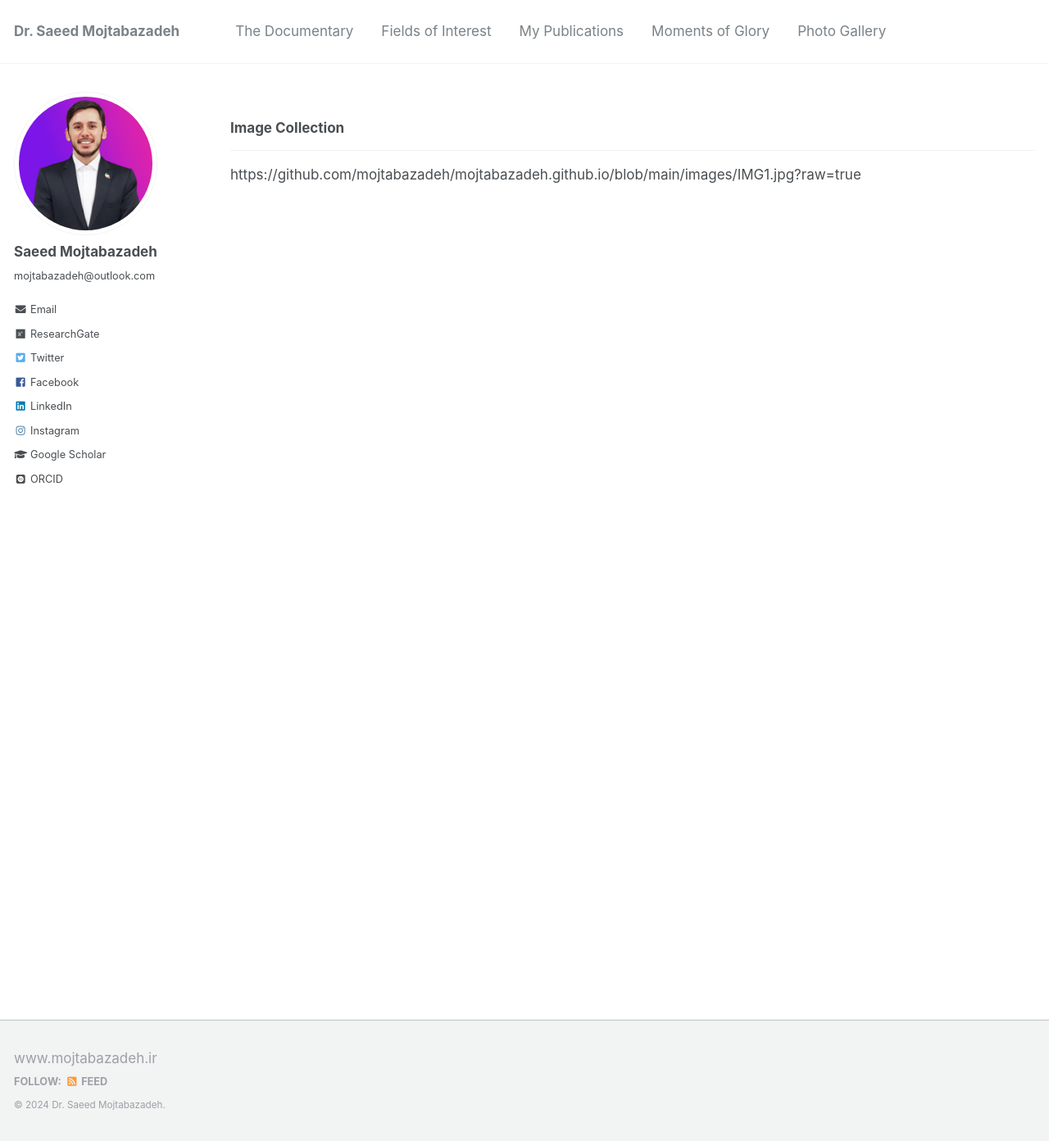
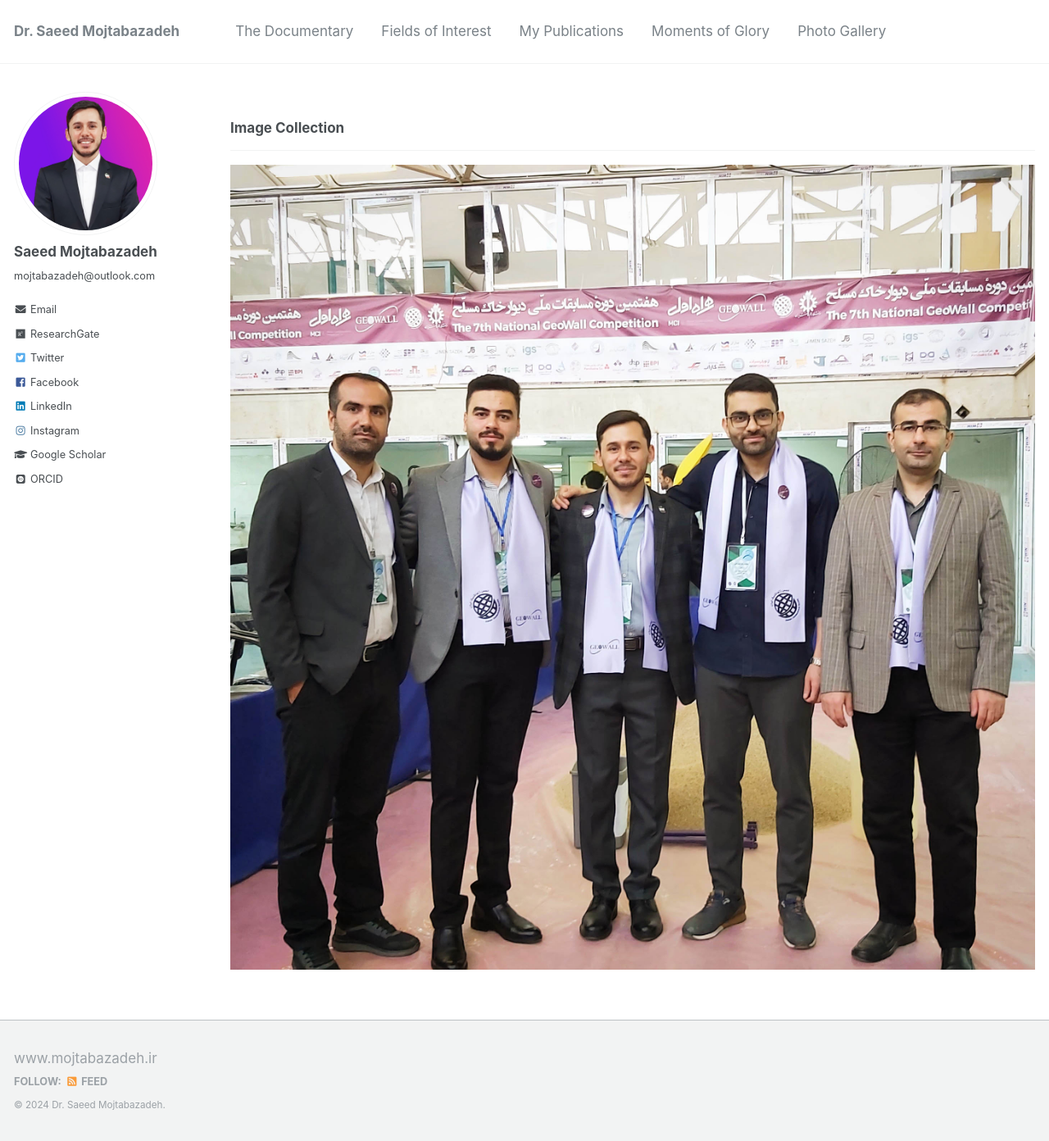
Before and after one commit to mojtabazadeh/mojtabazadeh.github.io, a Jekyll site: the page built from _pages/gallery.md, in a window 1280 px wide and 1392 px high. Shown: the whole window at 82% size. Built offline with Jekyll 4.4.1, drawn with Linux system fonts in a browser that asks for light colours; some web fonts are replaced.

Commit message:
Update gallery.md

```diff
--- a/_pages/gallery.md
+++ b/_pages/gallery.md
@@ -8,4 +8,5 @@
 ### Image Collection
 ___
 
-https://github.com/mojtabazadeh/mojtabazadeh.github.io/blob/main/images/IMG1.jpg?raw=true
+
+  ![Saeed Mojtabazadeh](https://github.com/mojtabazadeh/mojtabazadeh.github.io/blob/main/images/IMG1.jpg?raw=true)
```
